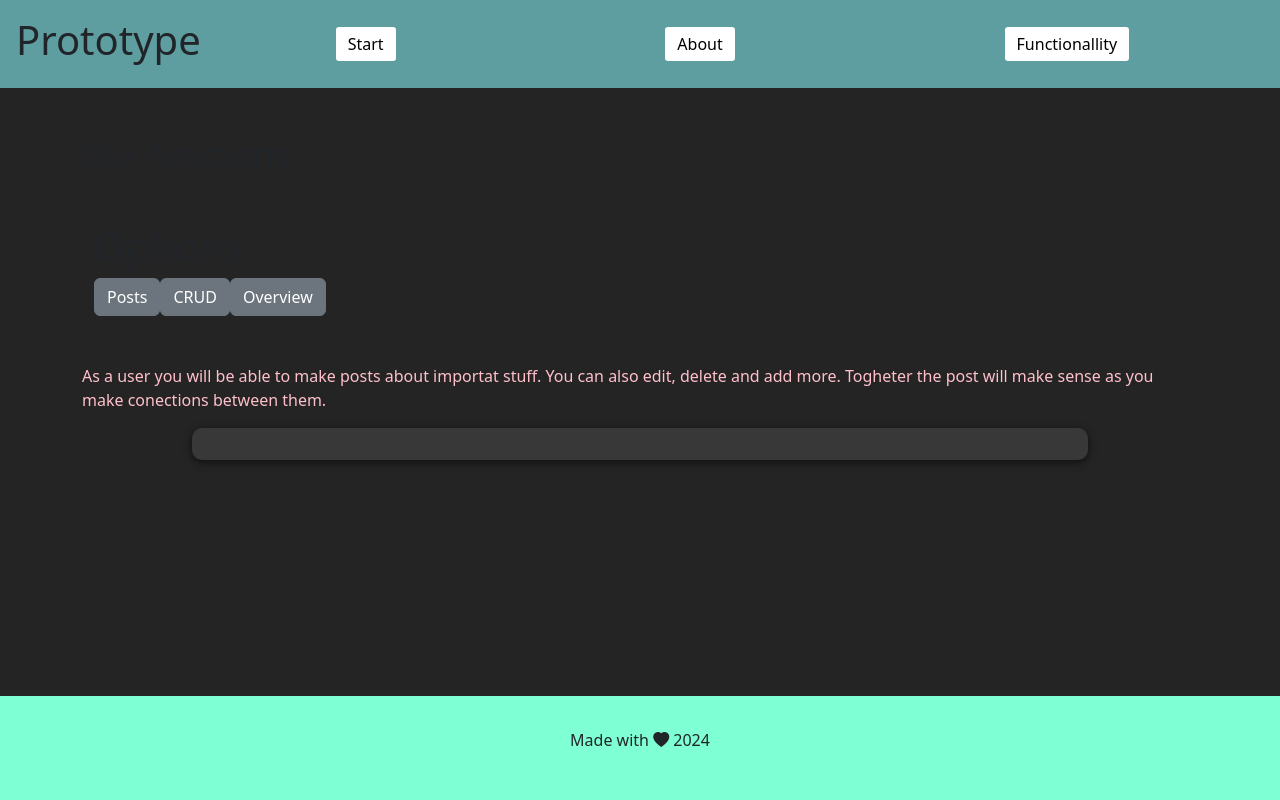
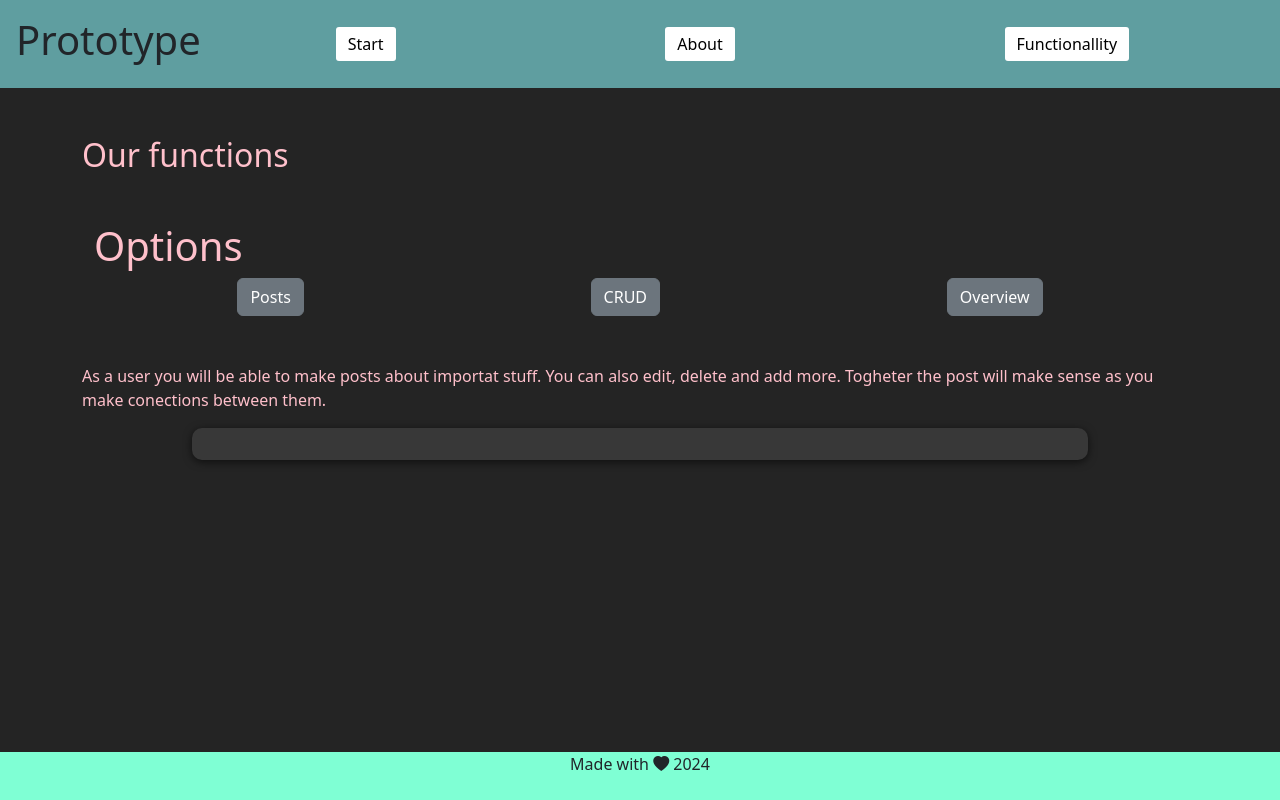
Before and after one commit to ElinSjogren/Prototype2, a Vue app: page /functions in a window 1280 px wide. Built offline with nearby package versions, Linux system fonts and the light colour scheme.

Commit message:
style fix

```diff
--- a/src/Layout/DefaultLayout.vue
+++ b/src/Layout/DefaultLayout.vue
@@ -57,7 +57,9 @@ export default{
     padding:1rem;
 }
 main{
-    min-height: 100%;
+
+    color: pink;
+    margin-bottom: 20rem;
 }
 a{
     padding:5px;
@@ -80,8 +82,7 @@ a{
     position: fixed;
     bottom: 0;
     width:100vw;
-    padding:2rem;
-    margin-top:auto;
+    height: 3rem;
     overflow: hidden;
 }
 </style>
--- a/src/components/ButtonRow.vue
+++ b/src/components/ButtonRow.vue
@@ -2,7 +2,7 @@
     <div class="buttons container">
         <h1>Options </h1>
         <div class="row">
-            <div class="col-12">
+            <div class="col-12 btnRow">
                 <button v-for="f in functionllity" class="btn btn-secondary" @click="showFunction(f)">{{f}}</button>
             </div>
         </div>
@@ -30,3 +30,9 @@ export default{
 
 }
 </script>
+<style>
+.btnRow{
+    display: flex;
+    justify-content: space-around;
+}
+</style>
--- a/src/views/AboutView.vue
+++ b/src/views/AboutView.vue
@@ -2,9 +2,15 @@
     <div class="aboutView">
         <Feature>
             <div class="aboutInfo">
-                <h3>About us</h3>
-                <img id="profilePic" src="https://cdn.britannica.com/70/234870-050-D4D024BB/Orange-colored-cat-yawns-displaying-teeth.jpg" alt="this is me">
-                <p>We are the once who needs help to cope with daily life. Lårium ipsidum!!!!
+                <div class="aboutHead row">
+                    <div class="col-6">
+                      <h3>About us</h3>
+                      <p>We are the once who needs help to cope with daily life.</p>
+                    </div>
+
+                    <img id="profilePic" src="https://cdn.britannica.com/70/234870-050-D4D024BB/Orange-colored-cat-yawns-displaying-teeth.jpg" alt="this is me">
+                </div>
+                <p> Lårium ipsidum!!!!
 
                     Ut enim ad minim veniam, quis nostrud exercitation ullamco laboris nisi ut
                     aliquip ex ea commodo consequat. Duis aute irure dolor in reprehenderit in
@@ -55,4 +61,11 @@ export default{
 .aboutInfo{
     padding:2rem;;
 }
+.aboutHead{
+    display:flex;
+    justify-content:space-between;
+    background-color: rgb(14, 14, 14);
+    border-radius: 2rem;
+    padding:2rem;
+}
 </style>
```
